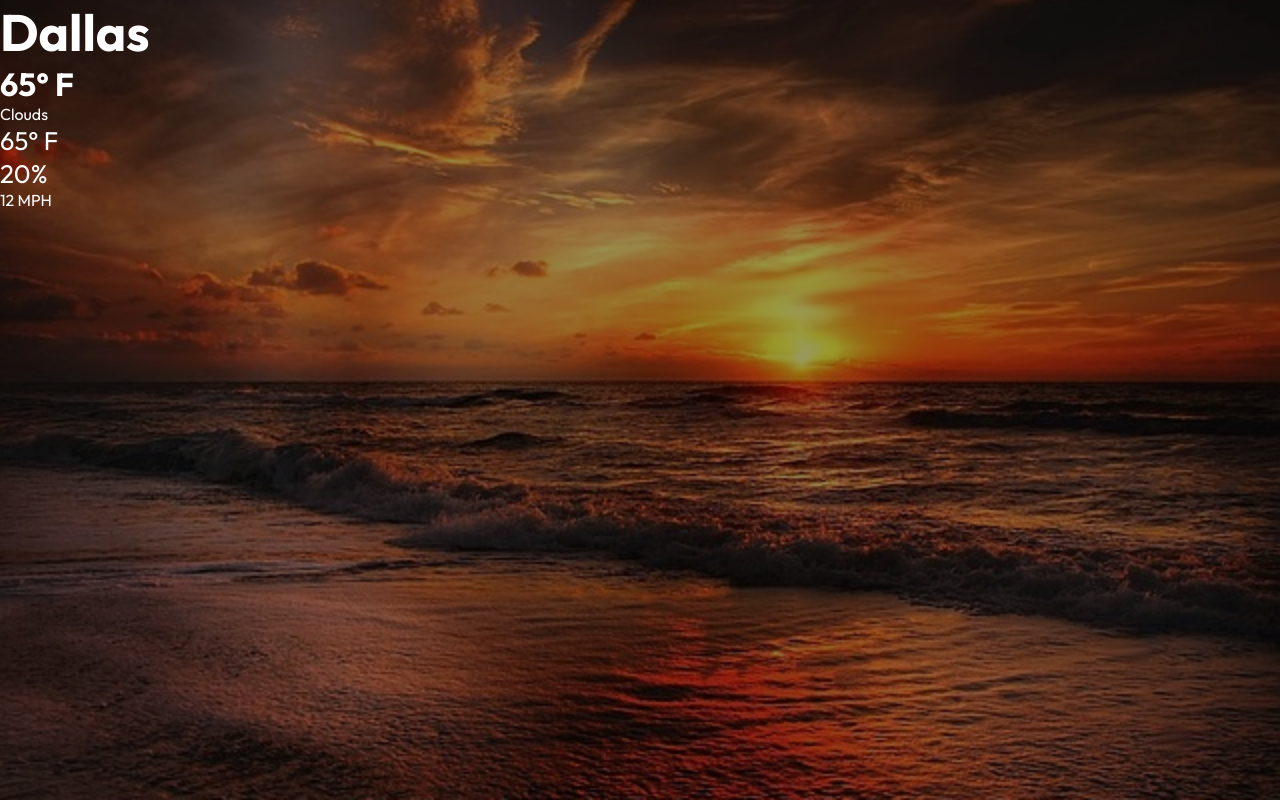
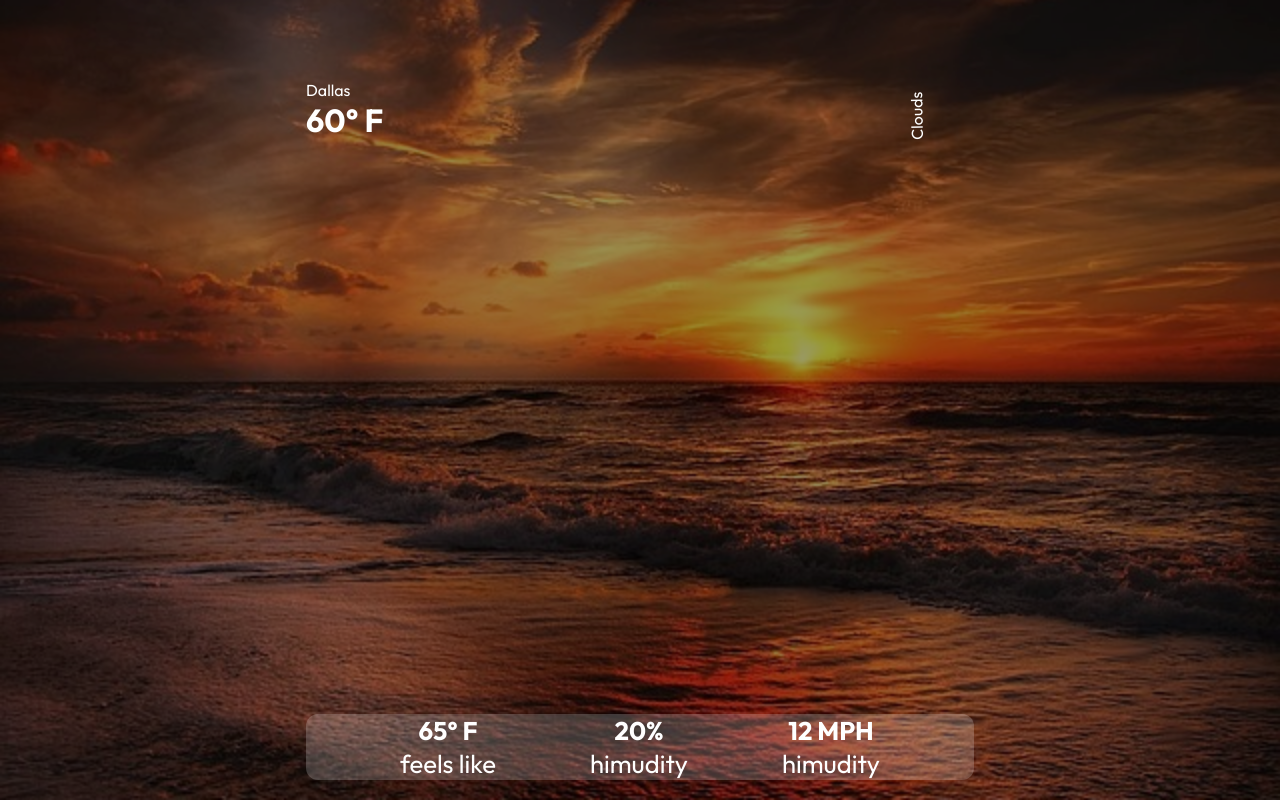
Before and after one commit to nahom-mesfin/Weather-app, a React (Create React App) app: page / in a window 1280 px wide. Built offline with nearby package versions, Linux system fonts and the light colour scheme.

Commit message:
complete css

```diff
--- a/src/App.js
+++ b/src/App.js
@@ -8,23 +8,24 @@
     <div className="app">
       <div className="container">
         <div className="top">
-          <div className="location">
-            <p>
-              <h1>Dallas</h1>
-            </p>
-          </div>
+          <div className="location">Dallas</div>
           <div className="temp">
-            <h1> 65° F</h1>
+            <h1> 60° F </h1>
           </div>
           <div className="description">Clouds</div>
-          <div className="bottom">
-            <div className="feels">
-              <p>65° F</p>
-            </div>
-            <div className="himuduty">
-              <p>20%</p>
-            </div>
-            <div className="wind">12 MPH</div>
+        </div>
+        <div className="bottom">
+          <div className="feels">
+            <p className="bold">65° F </p>
+            <p>feels like</p>
+          </div>
+          <div className="humiduty">
+            <p className="bold">20%</p>
+            <p>himudity</p>
+          </div>
+          <div className="wind">
+            <p className="bold">12 MPH</p>
+            <p>himudity</p>
           </div>
         </div>
       </div>
--- a/src/index.css
+++ b/src/index.css
@@ -39,3 +39,42 @@
   left: 0;
   z-index: -1;
 }
+
+.container {
+  max-width: 700px;
+  height: 700px;
+  margin: auto;
+  padding: 0 1rem;
+  position: relative;
+  top: 10%;
+  display: flex;
+  flex-direction: column;
+  justify-content: space-between;
+}
+
+.app .top {
+  width: 100%;
+  margin: 1 rem auto;
+}
+
+.app .description {
+  position: relative;
+  right: -90%;
+  transform-origin: 0 0;
+  transform: rotate(269deg);
+}
+
+.app .bottom {
+  display: flex;
+  justify-content: space-evenly;
+  text-align: center;
+  width: 100%;
+  margin: 1 rem auto;
+  padding: 1 rem;
+  border-radius: 12px;
+  background-color: rgba(255, 255, 255, 0.2);
+}
+
+.bold {
+  font-weight: 700;
+}
```
